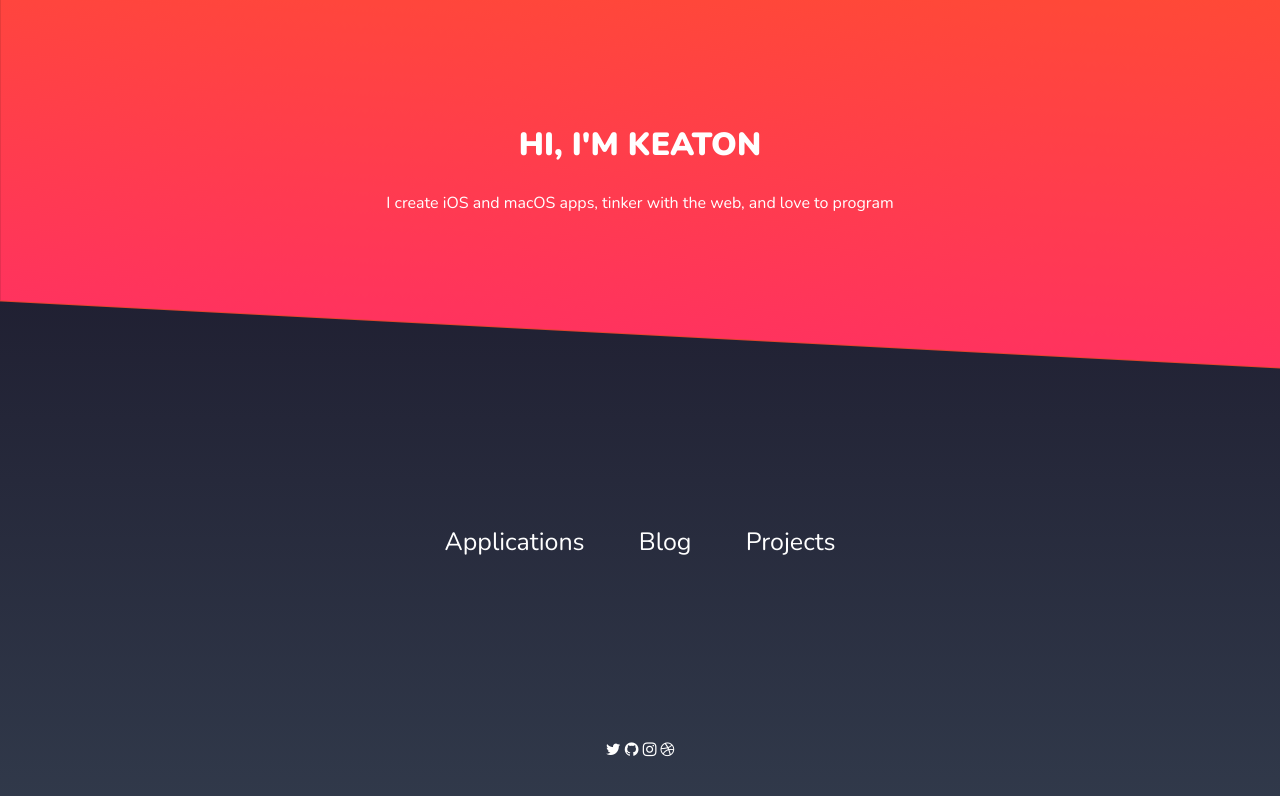
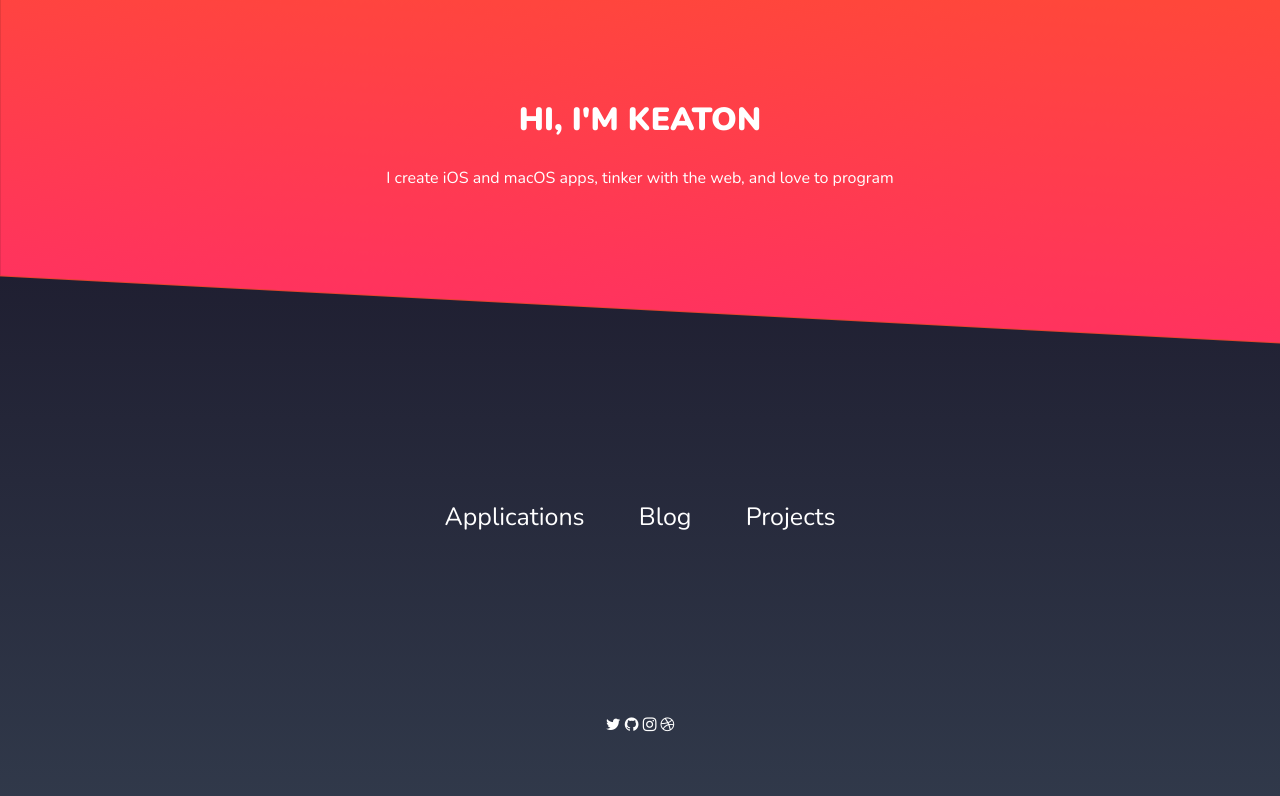
Before and after one commit to 128keaton/.com, a Jekyll site: the page built from index.html, in a window 1280 px wide. Shown: the top 796 px of the page. Built offline with Jekyll 4.4.1, drawn with Linux system fonts in a browser that asks for light colours; nearby versions of some CDN libraries.

Commit message:
new post, and some nice CSS changes

```diff
--- a/_config.yml
+++ b/_config.yml
@@ -13,7 +13,7 @@
 # you will see them accessed via {{ site.title }}, {{ site.email }}, and so on.
 # You can create any custom variable you would like, and they will be accessible
 # in the templates via {{ site.myvariable }}.
-include: ["_pages", "_data", "assets/apps.scss"]
+include: ["_pages", "_data", "assets/apps.scss", "_images"]
 title: Keaton Burleson
 email: keaton.burleson@me.com
 username: 128keaton
--- a/_includes/head.html
+++ b/_includes/head.html
@@ -3,7 +3,7 @@
   <meta http-equiv="X-UA-Compatible" content="IE=edge">
   <meta name="viewport" content="width=device-width, initial-scale=1">
 
-  <title>{% if page.html-title %}{{ page.html-title | escape }}{% elsif page.title %}{{ page.title | escape }}{% else %}{{ site.title | escape }}{% endif %}</title>
+  <title>{% if page.date %}{{ page.title | escape }} / {{ site.title | escape }}{% elsif page.html-title %}{{ page.html-title | escape }}{% elsif page.title %}{{ page.title | escape }}{% else %}{{ site.title | escape }}{% endif %}</title>
   <meta name="description" content="{{ page.excerpt | default: site.description | strip_html | normalize_whitespace | truncate: 160 | escape }}">
 
   <link rel="stylesheet" href="{{ "/assets/main.css" | relative_url }}">
--- a/_sass/_post.scss
+++ b/_sass/_post.scss
@@ -59,8 +59,11 @@
 }
 
 .post-title {
-    font-size: 2.5em;
-    font-weight: 300;
+    font-weight: 900;
+    letter-spacing: 0.01em;
+    text-decoration: none;
+    color: black;
+    font-size: 4.06rem;
 }
 
 .mobile-back {
@@ -82,6 +85,15 @@
     font-size: 15px;
     font-weight: 300;
     border-radius: 17px;
+}
+
+#main {
+    margin-top: -25px !important;
+    padding-top: 0;
+}
+
+.wrapper {
+    margin-top: -25px;
 }
 
 .post-text {
@@ -257,10 +269,32 @@
 
 .return-blog {
     text-decoration: none;
-    color: black;
+    color: rgb(244, 53, 65);
     float: left;
     margin-top: 145px;
     width: 100px;
     text-align: center;
     display: inline-block;
 }
+/* image styles */
+img[src$='#stylized'] {
+    background: #eee;
+    box-shadow:0 1px 1px rgba(0,0,0,0.15),
+    /* The top layer shadow */
+    0 10px 0 -5px #eee,
+    /* The second layer */
+    0 10px 1px -4px rgba(0,0,0,0.15),
+    /* The second layer shadow */
+    0 20px 0 -10px #eee,
+    /* The third layer */
+    0 20px 1px -9px rgba(0,0,0,0.15);
+    /* The third layer shadow */
+    border: 2px solid #eee;
+}
+
+img[src$='#stylized-small'] {
+    max-width: 300px;
+    display: inline-block;
+    padding: 0;
+    margin: 0 auto;
+}
```
Also changed, not shown: .gitmodules, 1 other file.
